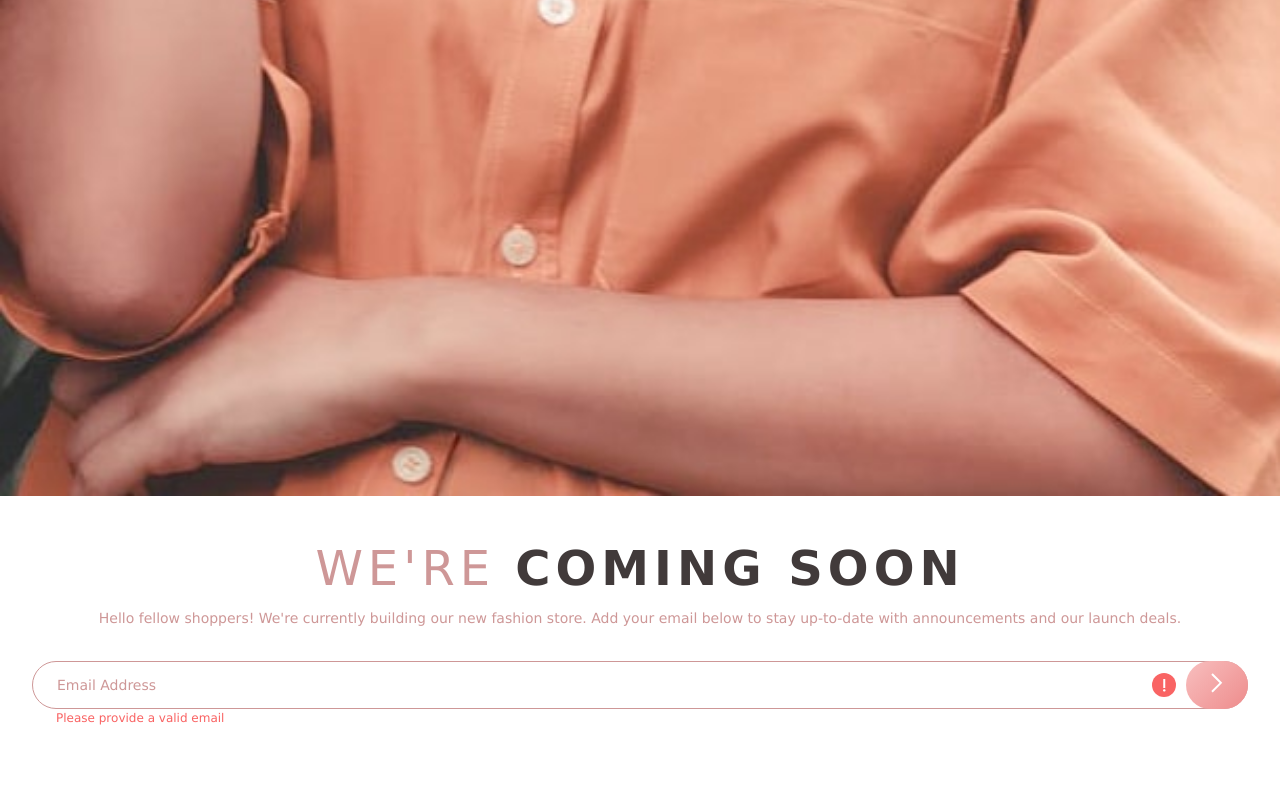
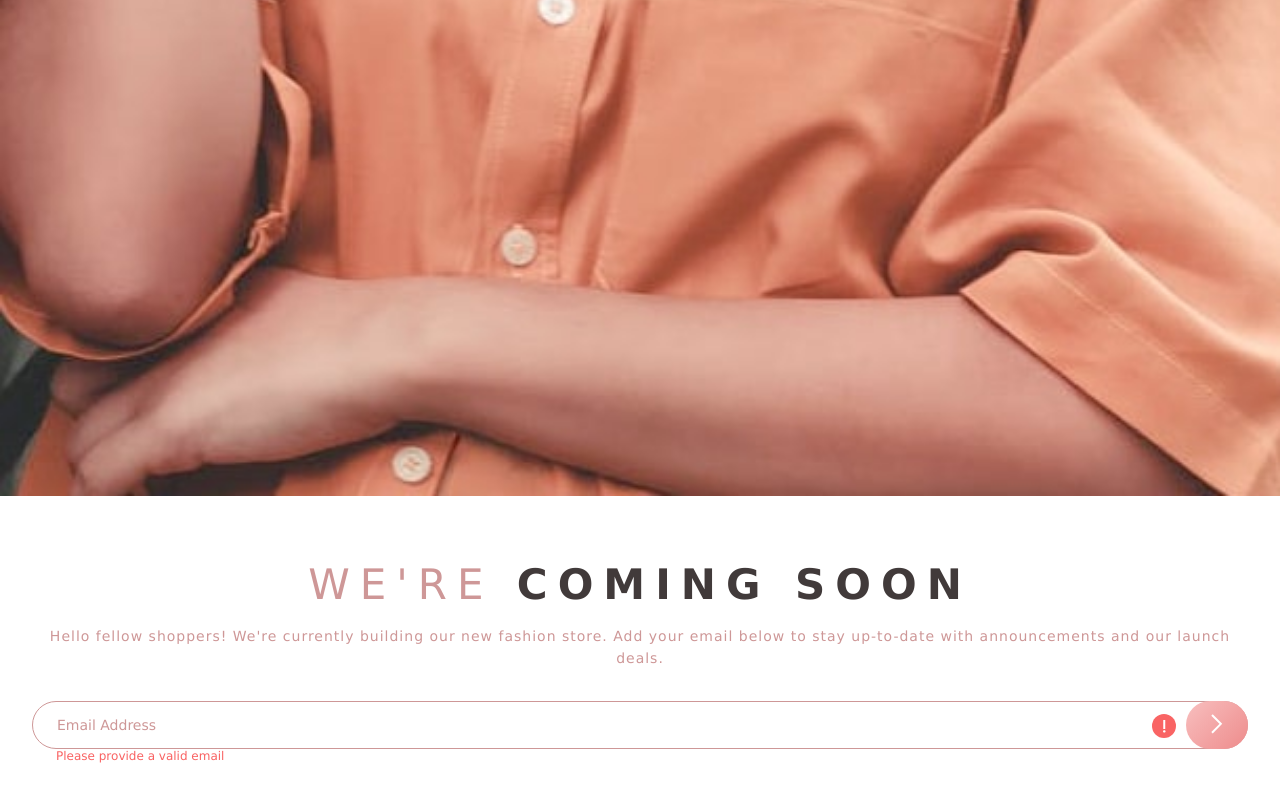
Before and after one commit to hexofiteration/base-apparel-coming-soon-master, a plain HTML site: page index.html in a window 1280 px wide. Shown: the part 1271-2071 px from the top of the page. Drawn offline with Linux system fonts and the light colour scheme.

Commit message:
edit .heading and .description typography
to fit design

```diff
--- a/css/style.css
+++ b/css/style.css
@@ -22,7 +22,6 @@
 body {
   font-family: Verdana, Geneva, Tahoma, sans-serif;
   min-height: 100vh;
-  line-height: 1.5;
 }
 
 img {
@@ -47,7 +46,8 @@ input {
 .main {
   text-align: center;
   color: var(--pink-400);
-  margin: var(--spacing-xl) var(--spacing-l);
+  margin: calc(var(--spacing-xl) + var(--spacing-m)) var(--spacing-l)
+    calc(var(--spacing-xl) + var(--spacing-xl)) var(--spacing-l);
 }
 
 /*** HERO  ***/
@@ -58,10 +58,10 @@ input {
 /*** ARTICLE  ***/
 
 .heading {
-  font-size: 3rem;
-  line-height: 1;
-  letter-spacing: 5px;
+  font-size: 2.625rem;
+  letter-spacing: 10px;
   margin-bottom: var(--spacing-m);
+  margin-top: var(--spacing-l);
   font-weight: normal;
   text-transform: uppercase;
 }
@@ -71,6 +71,8 @@ input {
 }
 .description {
   font-size: 0.875rem;
+  line-height: 1.6;
+  letter-spacing: 1px;
 }
 /*** FORM ***/
 form {
```
